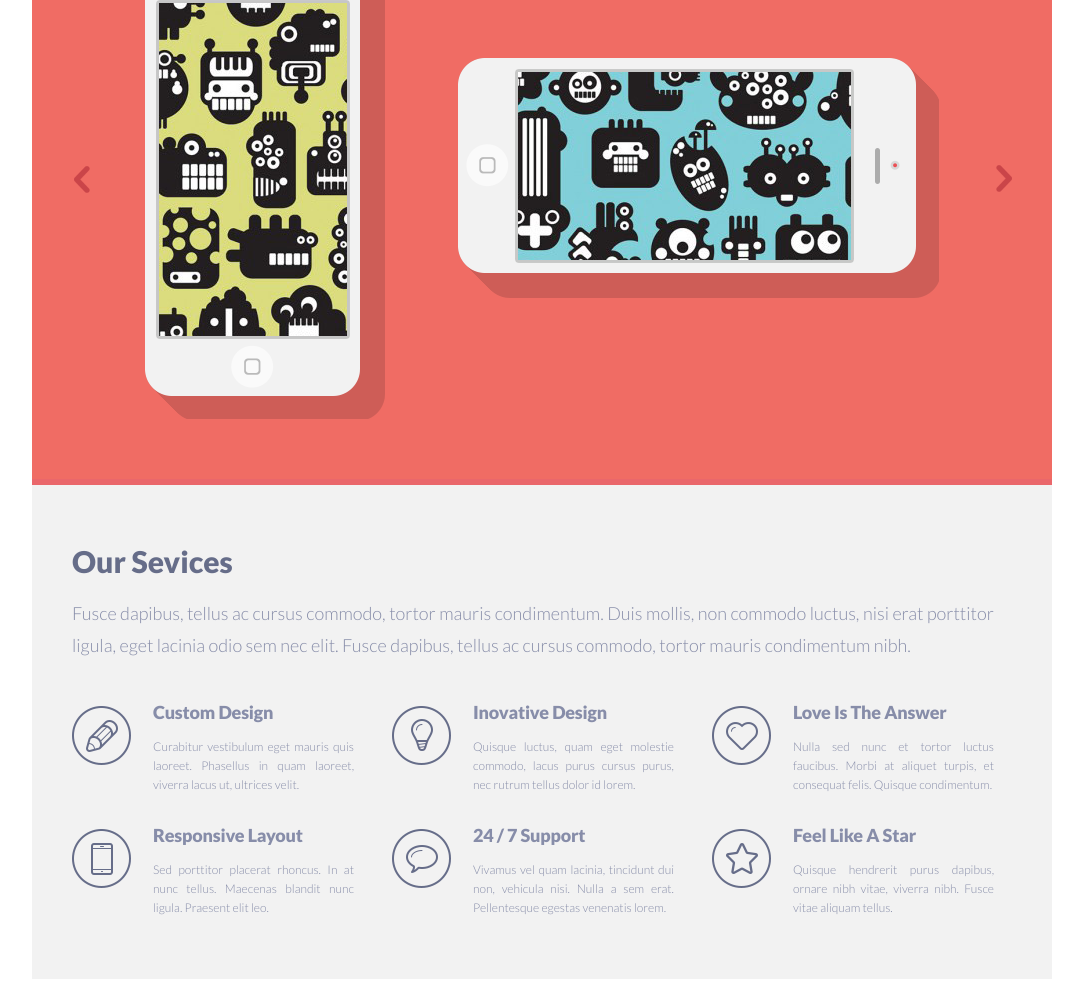
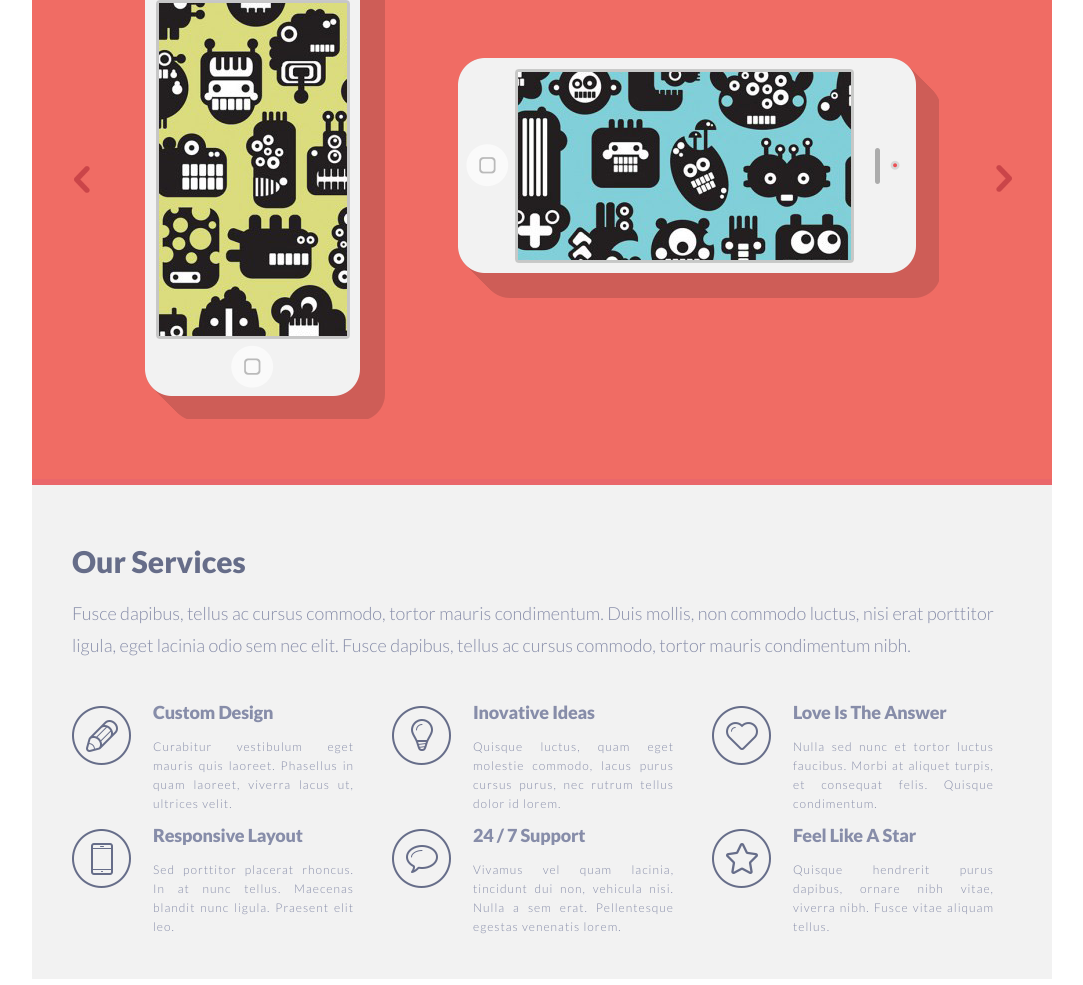
Before and after one commit to leanovichilya/singolo, a plain HTML site: page singolo1.html in a window 1280 px wide. Shown: the part 210-1195 px from the top of the page, without its empty margins (98-1181 px from the left). Drawn offline with nearby package versions, Linux system fonts and the light colour scheme.

Commit message:
fix: some text

```diff
--- a/singolo1.css
+++ b/singolo1.css
@@ -244,6 +244,8 @@ body{
 .description__text {
   line-height: 1.6;
   text-align: justify;
+  letter-spacing: 1px;
+  font-weight: 400;
 }
 
 .services__horizontal-line {
--- a/singolo1.html
+++ b/singolo1.html
@@ -57,7 +57,7 @@
   <div class="slider__horizontal-line horizontal-line"></div>
 <!--  Start section Services -->
   <section class="services">
-    <h2 class="services__header">Our Sevices</h2>
+    <h2 class="services__header">Our Services</h2>
     <p class="services__text">Fusce dapibus, tellus ac cursus commodo, tortor mauris condimentum. Duis mollis, non commodo luctus, nisi erat porttitor ligula, eget lacinia odio sem nec elit. Fusce dapibus, tellus ac cursus commodo, tortor mauris condimentum nibh.</p>
     <div class="services__wrapper">
 
@@ -70,9 +70,9 @@
       </div>
 
       <div class="services__advantage">
-        <img class="services__image" src="assets/img/icons/bulb.png" alt="inovative design">
+        <img class="services__image" src="assets/img/icons/bulb.png" alt="inovative ideas">
         <div class="services__description">
-          <h3 class="description__header">Inovative Design</h3>
+          <h3 class="description__header">Inovative Ideas</h3>
           <p class="description__text">Quisque luctus, quam eget molestie commodo, lacus purus cursus purus, nec rutrum tellus dolor id lorem.</p>
         </div>
       </div>
```
